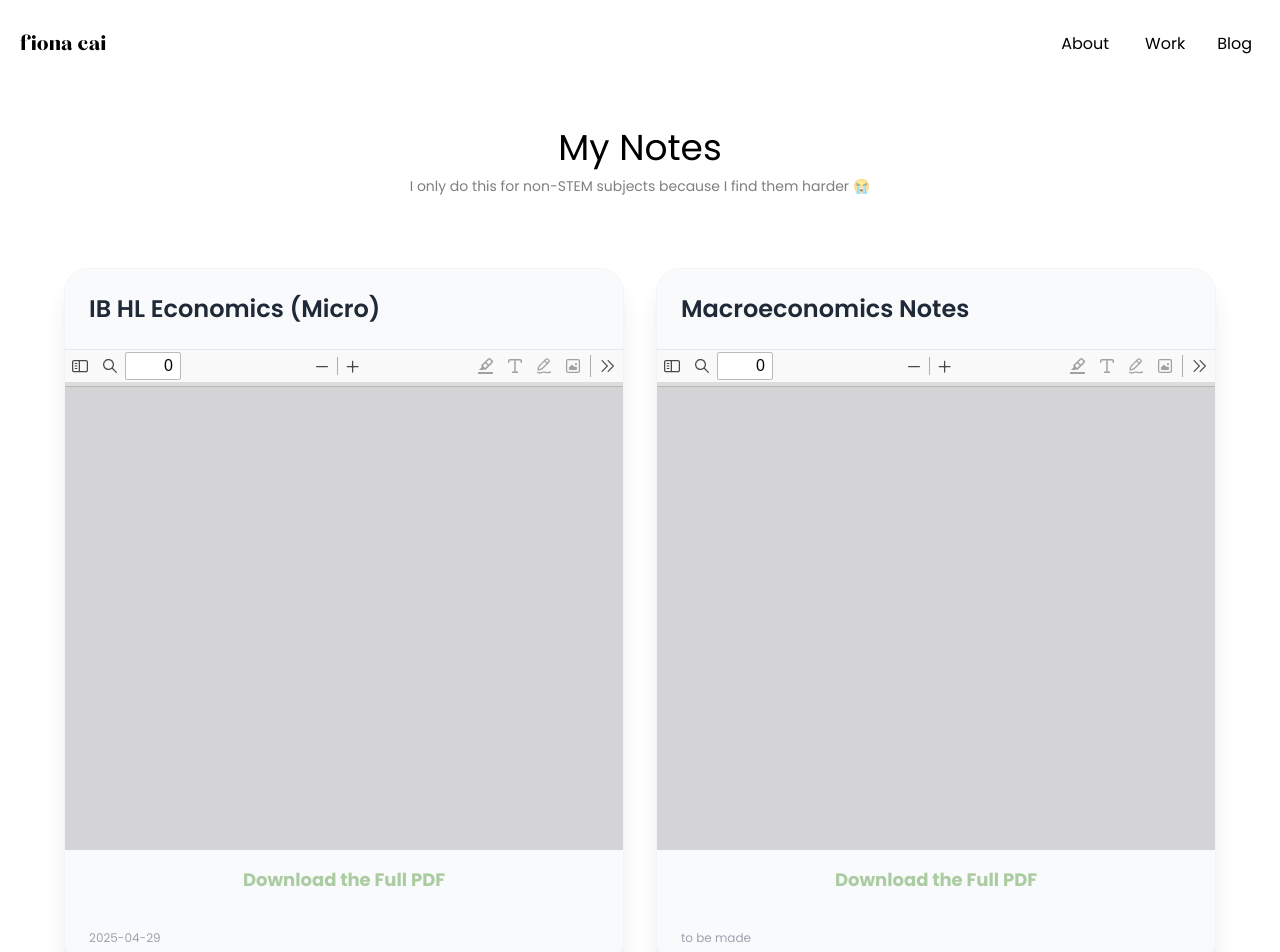
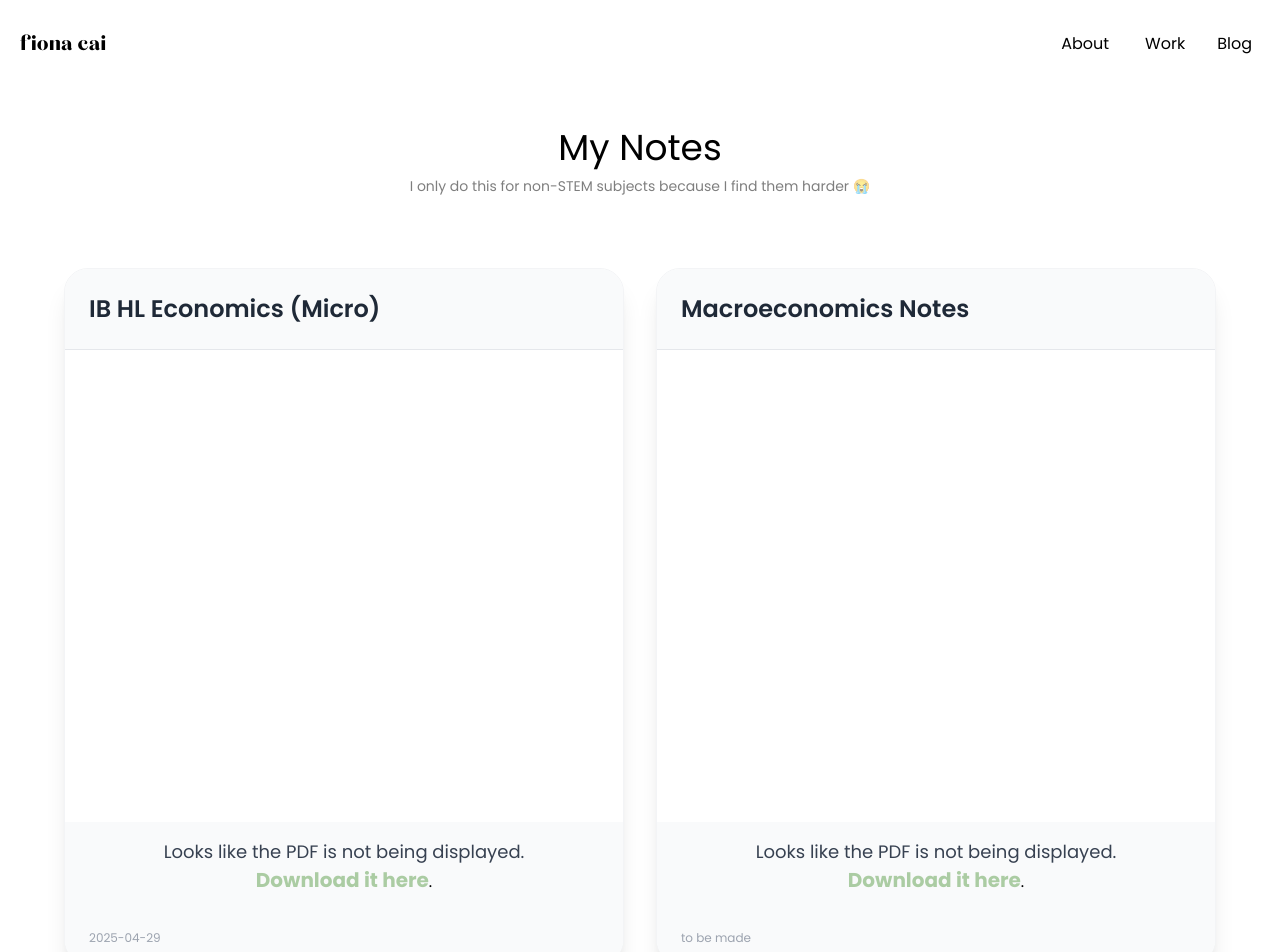
Before and after one commit to fiona-cai/personal, a Next.js app: page /notes in a window 1280 px wide. Shown: the top 952 px of the page. Built offline with nearby package versions, Linux system fonts and the light colour scheme; no server answers.

Commit message:
i like this more

```diff
--- a/pages/notes.js
+++ b/pages/notes.js
@@ -30,27 +30,21 @@ const Notes = () => {
   const renderPdfPreview = (path) => {
     return (
       <div className="relative w-full h-full">
-        <embed
-          src={`/pdfjs-5.2.133-legacy-dist/web/viewer.html?file=${encodeURIComponent(
-            path
-          )}&page=1`}
-          width="100%"
-          height="100%"
-          className="w-full h-full"
-          title="PDF Preview"
-          frameBorder="0"
-        />
-        <div className="absolute bottom-0 left-0 w-full text-center bg-gray-50 py-4">
-          <a
-            href={path}
-            className="text-lg font-bold text-[#abcca3] hover:underline"
-          >
-            Download the Full PDF
-          </a>
-        </div>
+        <object data={path} type="application/pdf" width="100%" height="100%">
+          <div className="absolute bottom-0 left-0 w-full text-center bg-gray-50 py-4">
+            <p className="text-lg text-gray-700">
+              Looks like the PDF is not being displayed.{" "}
+            </p>
+            <a href={path} className="text-xl font-bold text-[#abcca3] hover:underline">
+                Download it here
+              </a>.
+          </div>
+        </object>
       </div>
     );
   };
+
+
 
 
   return (
```
